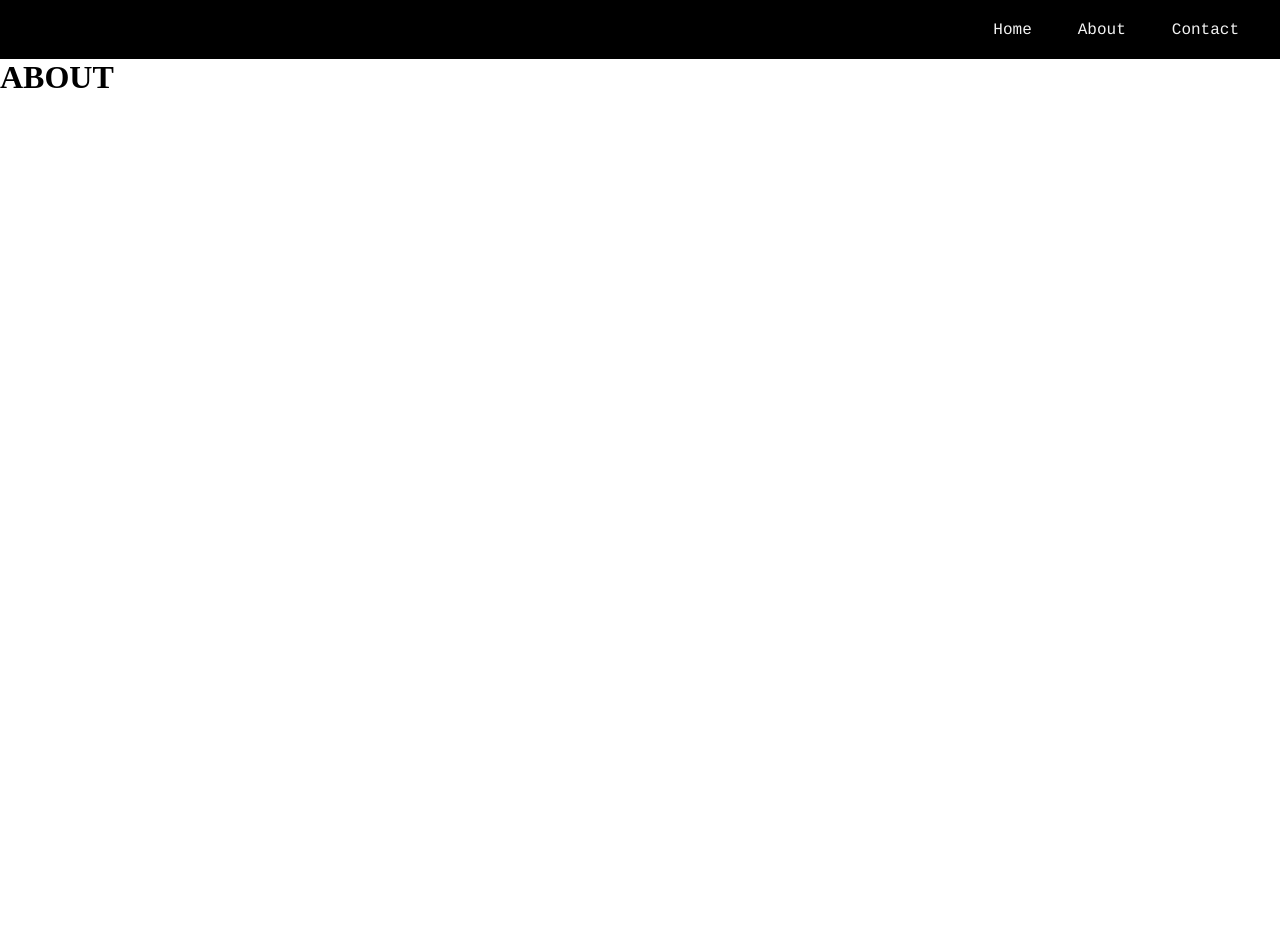
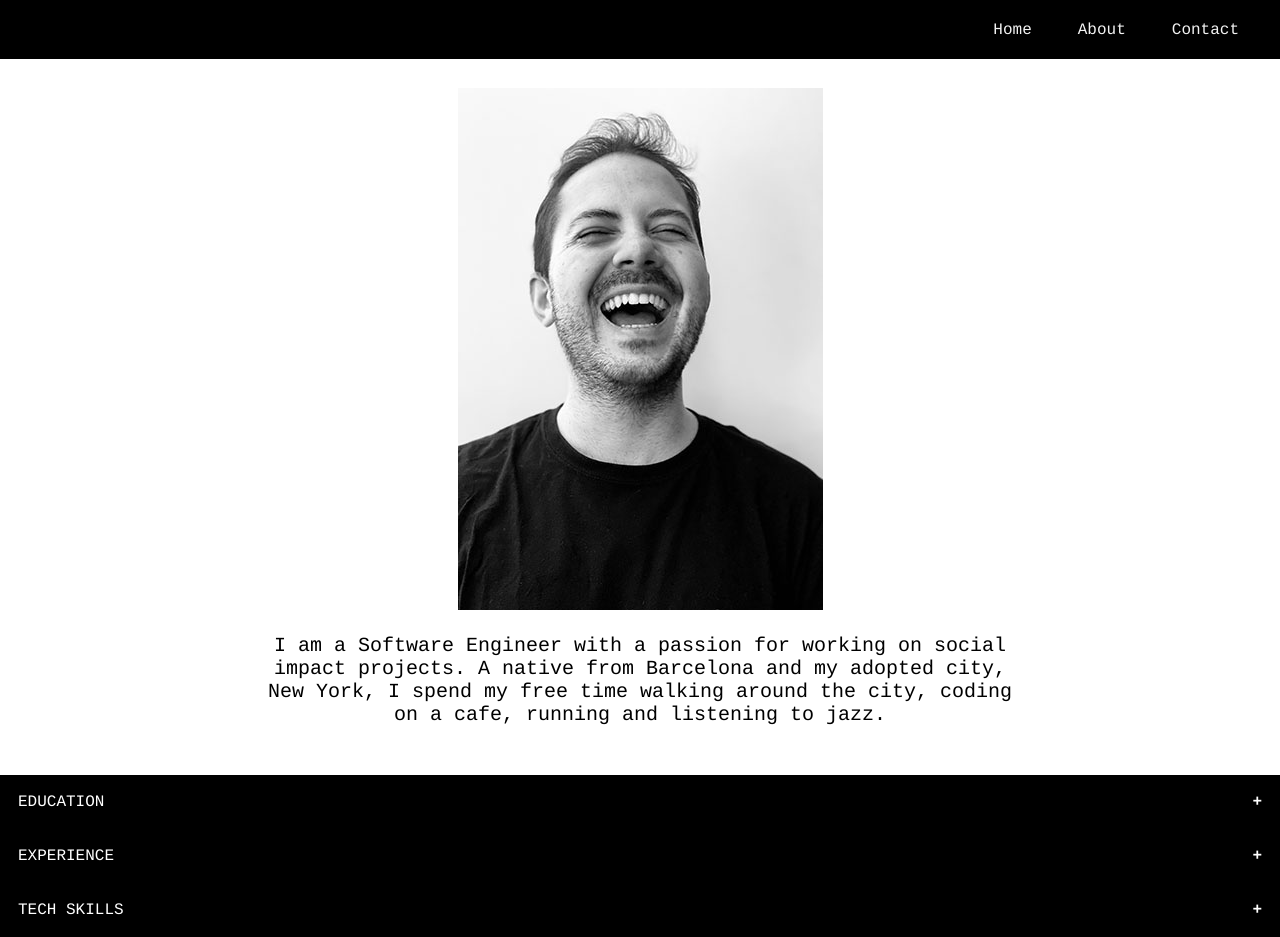
Before and after one commit to gerardotalora/portfolio, a website: page about.html in a window 1280 px wide. Before the commit the page ends 800 px from the top, so only its background shows below. Drawn offline with Linux system fonts and the light colour scheme.

Commit message:
About page redesign with collapsibles

```diff
--- a/about.html
+++ b/about.html
@@ -5,20 +5,41 @@
   <title>Gerard Otalora</title>
   <meta name="viewport" content="width=device-width, initial-scale=1.0">
   <link href="./css/styles.css" rel="stylesheet"></link>
-  <link rel="icon" href="/images/GO.jpg"></link>
+  <link href="./css/about.css" rel="stylesheet"></link>
+  <link href="/images/GO.jpg" rel="icon"></link>
+  <script src="./javascript/scripts.js"></script>
   <link href="https://fonts.googleapis.com/css2?family=Mukta:wght@500&display=swap" rel="stylesheet"></link>
 </head>
 
 <body>
+  <section id="intro">
     <div class="header-nav">
       <a href="./index.html">Home</a>
       <a href="#">About</a>
       <a href="./contact.html">Contact</a>
     </div>
 
-    <div>
-      <h1>ABOUT</h1>
+    <div class="profile">
+      <img src="./images/gerard-about.jpg" alt="Gerard Otalora">
+      <p class="background">I am a Software Engineer with a passion for working on social impact projects.
+         A native from Barcelona and my adopted city, New York, I spend my free time walking around
+         the city, coding on a cafe, running and listening to jazz.</p>
     </div>
+  </section>
+
+    <button type="button" onclick="openEducation()" class="collapsible">EDUCATION</button>
+      <div id="edu" class="content">
+        <p>Education!</p>
+      </div>
+    <button type="button" onclick="openExperience()" class="collapsible">EXPERIENCE</button>
+      <div id="exp" class="content">
+        <p>Experience!</p>
+      </div>
+    <button type="button" onclick="openSkills()" class="collapsible">TECH SKILLS</button>
+      <div id="skl" class="content">
+        <p>Skills!</p>
+      </div>
+
 </body>
 
 </html>
--- /dev/null
+++ b/css/about.css
@@ -0,0 +1,62 @@
+* {
+  box-sizing: border-box;
+}
+
+#intro {
+  position: relative;
+  width: 100vw;
+  height: 775px;
+}
+
+.profile {
+  position: absolute;
+  top: 11vh;
+  left: 20vw;
+  width: 60vw;
+  text-align: center;
+}
+
+.background {
+  margin-top: 20px;
+  font-size: 20px;
+  font-family: courier;
+  text-align: center;
+  color: black;
+}
+
+.collapsible {
+  background-color: black;
+  color: white;
+  font-family: courier;
+  cursor: pointer;
+  padding: 18px;
+  border-color: white;
+  border: hidden;
+  width: 100%;
+  text-align: left;
+  outline: none;
+  font-size: 16px;
+}
+
+.active, .collapsible:hover {
+  opacity: 0.8;
+}
+
+.collapsible:after {
+  content: '\002B';
+  color: white;
+  font-weight: bold;
+  float: right;
+  margin-left: 5px;
+}
+
+.content {
+  padding: 0 18px;
+  display: none;
+  overflow: hidden;
+  background-color: #f1f1f1;
+}
+
+.show {
+  display: block;
+}
--- /dev/null
+++ b/javascript/scripts.js
@@ -0,0 +1,11 @@
+function openEducation() {
+  document.getElementById("edu").classList.toggle("show");
+}
+
+function openExperience() {
+  document.getElementById("exp").classList.toggle("show");
+}
+
+function openSkills() {
+  document.getElementById("skl").classList.toggle("show");
+}
```
Also changed, not shown: images/gerard-about.jpg (added).
